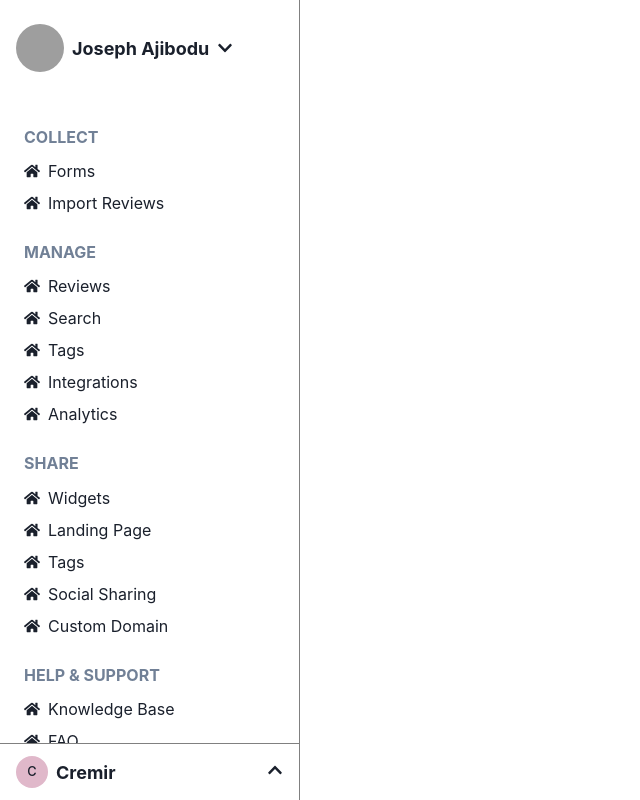
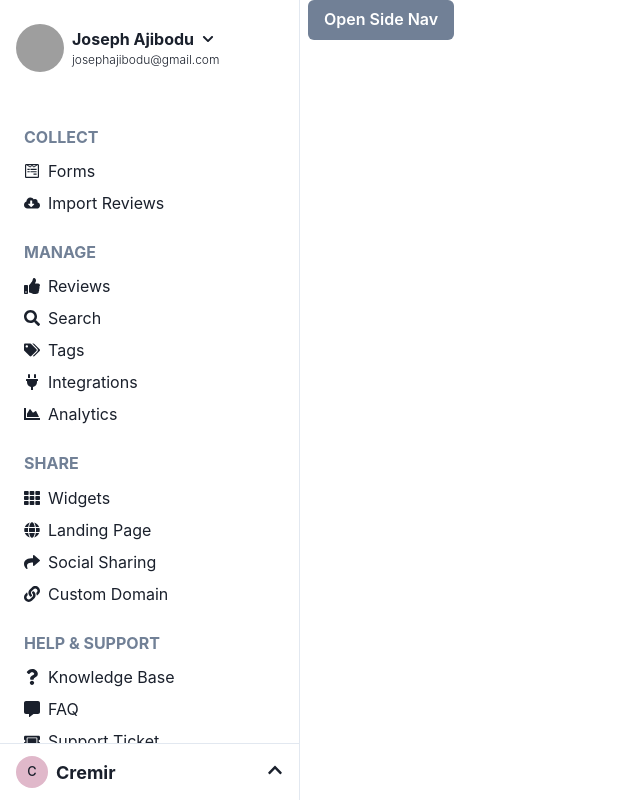
Before and after one commit to cremirdevio/reviewgush-web, a Next.js app: page /account/dashboard in a window 1280 px wide. Shown: the whole page, without its empty margins (0-640 px from the left). Built offline with nearby package versions, Linux system fonts and the light colour scheme; grey boxes are pictures that could not be loaded.

Commit message:
chore: dashboard side navigaton shell completed

```diff
--- a/src/components/dashboard-layout.tsx
+++ b/src/components/dashboard-layout.tsx
@@ -8,9 +8,13 @@ interface DashboardLayoutProps {
 
 export default function DashboardLayout({ children }: DashboardLayoutProps) {
   return (
-    <Stack>
+    <Stack direction={["column", "row"]}>
         <SideNavigation />
-        {children}
+        <>
+          {/* Main Navigation */}
+          {children}
+          {/* Main Footer */}
+        </>
     </Stack>
   )
 }
--- a/src/components/side-bar-link.tsx
+++ b/src/components/side-bar-link.tsx
@@ -1,7 +1,7 @@
 import React from 'react'
 import Link from './ui/link'
-import { HStack, Heading, Icon, Text } from '@chakra-ui/react'
-import { FaHome } from 'react-icons/fa'
+import { HStack, Heading, Icon, LinkBox, LinkOverlay, Text } from '@chakra-ui/react'
+import { FaExternalLinkAlt, FaHome, FaIcons } from 'react-icons/fa'
 import { SidebarNavItem } from '@/types'
 
 interface SideNavLinkProp {
@@ -15,13 +15,20 @@ export default function SideNavLink({ navItem }: SideNavLinkProp) {
     }
 
     return (
-        <Link textDecoration={"none"} href={navItem.href}>
+        <LinkBox textDecoration={"none"}>
             <HStack _hover={{
-                bgColor: "green.100", borderRadius: "md"
+                bgColor: "green.100",
+                borderRadius: "md",
+                textDecoration: "none"
             }} py={"4px"} pl={"8px"}>
-                <Icon as={FaHome} />
-                <Text>{navItem.title}</Text>
+                <Icon as={navItem.icon} />
+                <LinkOverlay href={navItem.href}>
+                    <Text>
+                        {navItem.title}
+                        {navItem.external && <Icon as={FaExternalLinkAlt} boxSize={"3"} color={"gray"} />}
+                    </Text>
+                </LinkOverlay>
             </HStack>
-        </Link>
+        </LinkBox>
     )
 }
--- /dev/null
+++ b/src/components/side-nav-content.tsx
@@ -0,0 +1,71 @@
+import { Avatar, Box, BoxProps, Drawer, DrawerContent, DrawerOverlay, Flex, HStack, Heading, Icon, Menu, MenuButton, MenuDivider, MenuItem, MenuList, Text, VStack, useDisclosure, useMediaQuery } from '@chakra-ui/react'
+import React from 'react'
+import { FaChevronDown, FaChevronUp, FaHome } from 'react-icons/fa'
+import SideNavLink from './side-bar-link'
+import { dashboardConfig } from '@/src/config/dashboard'
+
+type SideNavigationContentProps = Pick<BoxProps, 'width' | 'maxWidth'>;
+
+export default function SideNavigationContent({ width = ["300px"], maxWidth } : SideNavigationContentProps) {
+
+    return (
+        <Flex width={width} maxW={maxWidth} maxH={"100vh"} height={"100vh"} flexDir={"column"} alignItems={"flex-start"} justifyContent={"space-between"} borderRight={"1px"} borderColor={"gray.200"} bg={"white"}>
+            <Box px={"16px"} py={"24px"} width={"full"} overflowY={"auto"} >
+                {/* Side Navigation Header */}
+                <HStack>
+                    <Avatar
+                        size='md'
+                        name='Joseph Ajibodu'
+                        src='https://senja-lh3.b-cdn.net/a/ALm5wu3wbzsBQ5txejoQuxNCMksbHpsGPYNtxInUN9kKlQ=s96-c?width=100&height=100'
+                    />
+
+                    <Menu>
+                        <MenuButton as={Box}>
+                            <HStack>
+                                <Text fontWeight={"bold"} fontSize={"md"}>Joseph Ajibodu</Text>
+                                <Icon as={FaChevronDown} boxSize={"3"} />
+                            </HStack>
+                            <Text fontWeight={"light"} fontSize={"xs"}>josephajibodu@gmail.com</Text>
+                        </MenuButton>
+                        <MenuList>
+                            <MenuItem>Account</MenuItem>
+                            <MenuItem>Upgrade</MenuItem>
+                            <MenuItem>Settings</MenuItem>
+                            <MenuDivider />
+                            <MenuItem>Become our affiliate</MenuItem>
+                            <MenuItem>Reward account</MenuItem>
+                            <MenuDivider />
+                            <MenuItem>Sign out</MenuItem>
+                        </MenuList>
+                    </Menu>
+                </HStack>
+
+                {/* Side Navigation Body */}
+                <Flex flexDir={"column"} my={"8"}>
+                    {dashboardConfig.sidebarNav.map((sideBarItem) => <SideNavLink navItem={sideBarItem} key={sideBarItem.title} />)}
+                </Flex>
+            </Box>
+
+            {/* Side Navigation Footer */}
+            <HStack borderTop={"1px"} borderColor={"gray.200"} py={"3"} px={"16px"} width={"full"} justifyContent={"space-between"}>
+                <HStack>
+                    <Avatar
+                        size='sm'
+                        name='Cremir'
+                        src='https://t1.gstatic.com/faviconV2?client=SOCIAL&type=FAVICON&fallback_opts=TYPE,SIZE,URL&url=https://cremir.org&size=64'
+                    />
+                    <Text fontWeight={"bold"} fontSize={"lg"}>Cremir</Text>
+                </HStack>
+                <Menu>
+                    <MenuButton as={Box}>
+                        <Icon as={FaChevronUp} />
+                    </MenuButton>
+                    <MenuList>
+                        <MenuItem>Project One</MenuItem>
+                        <MenuItem>Project Two</MenuItem>
+                    </MenuList>
+                </Menu>
+            </HStack>
+        </Flex>
+    )
+}
--- a/src/components/side-nav.tsx
+++ b/src/components/side-nav.tsx
@@ -1,66 +1,29 @@
-import { Avatar, Box, Flex, HStack, Heading, Icon, Menu, MenuButton, MenuItem, MenuList, Text, VStack } from '@chakra-ui/react'
-import React from 'react'
+import { Avatar, Box, Drawer, DrawerContent, DrawerOverlay, Flex, HStack, Heading, Icon, Menu, MenuButton, MenuItem, MenuList, Text, VStack, useDisclosure, useMediaQuery } from '@chakra-ui/react'
+import React, { useContext } from 'react'
 import { FaChevronDown, FaChevronUp, FaHome } from 'react-icons/fa'
-import Button from './ui/button'
-import Link from './ui/link'
 import SideNavLink from './side-bar-link'
 import { dashboardConfig } from '@/src/config/dashboard'
+import SideNavigationContent from './side-nav-content'
+import { NavigationContext } from '@/src/contexts/navigation-context'
 
 export default function SideNavigation() {
-    return (
-        <Flex maxWidth={["300px"]} maxH={"100vh"} height={"100vh"} flexDir={"column"} alignItems={"flex-start"} justifyContent={"space-between"} borderRight={"1px"} borderColor={"gray"}>
-            <Box px={"16px"} py={"24px"} width={"full"} overflowY={"auto"} >
-                {/* Side Navigation Header */}
-                <HStack>
-                    <Avatar
-                        size='md'
-                        name='Prosper Otemuyiwa'
-                        src='https://senja-lh3.b-cdn.net/a/ALm5wu3wbzsBQ5txejoQuxNCMksbHpsGPYNtxInUN9kKlQ=s96-c?width=100&height=100'
-                    />
+    const [isLargerThanMobile] = useMediaQuery("(min-width: 480px)")
+    const { sideBarIsOpen, toggleSideBar } = useContext(NavigationContext);
 
-                    <Menu>
-                        <MenuButton as={Box}>
-                            <HStack>
-                                <Text fontWeight={"bold"} fontSize={"lg"}>Joseph Ajibodu</Text>
-                                <Icon as={FaChevronDown} />
-                            </HStack>
-                        </MenuButton>
-                        <MenuList>
-                            <MenuItem>Download</MenuItem>
-                            <MenuItem>Create a Copy</MenuItem>
-                            <MenuItem>Mark as Draft</MenuItem>
-                            <MenuItem>Delete</MenuItem>
-                            <MenuItem>Attend a Workshop</MenuItem>
-                        </MenuList>
-                    </Menu>
-                </HStack>
+    if (isLargerThanMobile) return (
+        <>
+            <SideNavigationContent />
+        </>
+    )
 
-                {/* Side Navigation Body */}
-                <Flex flexDir={"column"} my={"8"}>
-                    {dashboardConfig.sidebarNav.map((sideBarItem) => <SideNavLink navItem={sideBarItem} key={sideBarItem.title} />)}
-                </Flex>
-            </Box>
-
-            {/* Side Navigation Footer */}
-            <HStack borderTop={"1px"} borderColor={"gray"} py={"3"} px={"16px"} width={"full"} justifyContent={"space-between"}>
-                <HStack>
-                    <Avatar
-                        size='sm'
-                        name='Cremir'
-                        src='https://t1.gstatic.com/faviconV2?client=SOCIAL&type=FAVICON&fallback_opts=TYPE,SIZE,URL&url=https://cremir.org&size=64'
-                    />
-                    <Text fontWeight={"bold"} fontSize={"lg"}>Cremir</Text>
-                </HStack>
-                <Menu>
-                    <MenuButton as={Box}>
-                        <Icon as={FaChevronUp} />
-                    </MenuButton>
-                    <MenuList>
-                        <MenuItem>Project One</MenuItem>
-                        <MenuItem>Project Two</MenuItem>
-                    </MenuList>
-                </Menu>
-            </HStack>
-        </Flex>
-    )
+    return <Drawer
+        isOpen={sideBarIsOpen}
+        placement='left'
+        onClose={toggleSideBar}
+        >
+            <DrawerOverlay />
+            <DrawerContent>
+                <SideNavigationContent width={"full"} />
+            </DrawerContent>
+    </Drawer>
 }
--- a/src/config/dashboard.ts
+++ b/src/config/dashboard.ts
@@ -1,16 +1,9 @@
+import FA, { FaAddressCard, FaChartArea, FaCloudDownloadAlt, FaCommentAlt, FaConnectdevelop, FaGlobe, FaLink, FaPlug, FaPuzzlePiece, FaQuestion, FaSearch, FaShare, FaTags, FaTasks, FaTh, FaThumbsUp, FaTicketAlt, FaUsers, FaWpforms } from 'react-icons/fa';
 import { DashboardConfig } from "@/types";
 
 export const dashboardConfig: DashboardConfig = {
   mainNav: [
-    {
-      title: "Documentation",
-      href: "/docs",
-    },
-    {
-      title: "Support",
-      href: "/support",
-      disabled: true,
-    },
+
   ],
   sidebarNav: [
     {
@@ -20,12 +13,12 @@ export const dashboardConfig: DashboardConfig = {
     {
       title: "Forms",
       href: "/account/forms",
-      icon: "forms",
+      icon: FaWpforms,
     },
     {
       title: "Import Reviews",
       href: "/account/import-reviews",
-      icon: "reviews",
+      icon: FaCloudDownloadAlt,
     },
 
     {
@@ -35,27 +28,27 @@ export const dashboardConfig: DashboardConfig = {
     {
       title: "Reviews",
       href: "/account/reviews",
-      icon: "reviews",
+      icon: FaThumbsUp,
     },
     {
       title: "Search",
       href: "/account/search-reviews",
-      icon: "search",
+      icon: FaSearch,
     },
     {
       title: "Tags",
       href: "/account/tags",
-      icon: "search",
+      icon: FaTags,
     },
     {
       title: "Integrations",
       href: "/account/integrations",
-      icon: "search",
+      icon: FaPlug,//fa-puzzle-piece, plug, link, share-alt
     },
     {
       title: "Analytics",
       href: "/account/analytics",
-      icon: "search",
+      icon: FaChartArea,
     },
 
     {
@@ -65,27 +58,22 @@ export const dashboardConfig: DashboardConfig = {
     {
       title: "Widgets",
       href: "/account/widgets",
-      icon: "reviews",
+      icon: FaTh,
     },
     {
       title: "Landing Page",
       href: "/account/landing-page",
-      icon: "search",
-    },
-    {
-      title: "Tags",
-      href: "/account/tags",
-      icon: "search",
+      icon: FaGlobe,
     },
     {
       title: "Social Sharing",
       href: "/account/social-sharing",
-      icon: "search",
+      icon: FaShare,
     },
     {
       title: "Custom Domain",
       href: "/account/custom-domain",
-      icon: "search",
+      icon: FaLink,
     },
 
     // Might move settings to just one page
@@ -127,27 +115,27 @@ export const dashboardConfig: DashboardConfig = {
     {
       title: "Knowledge Base",
       href: "/account/knowledge-base",
-      icon: "reviews",
+      icon: FaQuestion,
     },
     {
       title: "FAQ",
       href: "/account/faq",
-      icon: "search",
+      icon: FaCommentAlt,
     },
     {
       title: "Support Ticket",
       href: "/account/support",
-      icon: "search",
+      icon: FaTicketAlt,
     },
     {
       title: "Community",
       href: "/account/community-forum",
-      icon: "search",
+      icon: FaUsers,
     },
     {
       title: "Contact Us",
       href: "/account/contact-us",
-      icon: "search",
+      icon: FaAddressCard,
     },
   ],
 }
--- /dev/null
+++ b/src/contexts/navigation-context.tsx
@@ -0,0 +1,25 @@
+import { useDisclosure } from "@chakra-ui/react";
+import { createContext, useContext } from "react";
+
+interface NavigationContextProp {
+    sideBarIsOpen: boolean;
+    toggleSideBar: () => void;
+}
+
+export const NavigationContext = createContext<NavigationContextProp>({
+    sideBarIsOpen: false,
+    toggleSideBar: () => { }
+});
+
+export default function NavigationProvider({ children }: { children: React.ReactNode }) {
+    const { isOpen, onToggle } = useDisclosure()
+
+    return (
+        <NavigationContext.Provider value={{
+            sideBarIsOpen: isOpen,
+            toggleSideBar: onToggle
+        }}>
+            {children}
+        </NavigationContext.Provider>
+    )
+}
--- a/src/pages/_app.tsx
+++ b/src/pages/_app.tsx
@@ -1,16 +1,19 @@
 import '../styles/globals.css'
 import type { AppProps } from 'next/app'
-import {ChakraProvider} from "@chakra-ui/react";
+import { ChakraProvider } from "@chakra-ui/react";
 import Head from 'next/head';
+import NavigationProvider from '@/src/contexts/navigation-context';
 
 export default function App({ Component, pageProps }: AppProps) {
   return (<ChakraProvider>
+    <NavigationProvider>
       <Head>
         <title>ReviewGush</title>
         <meta name="description" content="Generated by create next app" />
         <meta name="viewport" content="width=device-width, initial-scale=1" />
         <link rel="icon" href="/favicon.ico" />
       </Head>
-    <Component {...pageProps} />
+      <Component {...pageProps} />
+    </NavigationProvider>
   </ChakraProvider>)
 }
--- a/src/pages/account/dashboard.tsx
+++ b/src/pages/account/dashboard.tsx
@@ -1,11 +1,16 @@
 import DashboardLayout from '@/src/components/dashboard-layout'
+import Button from '@/src/components/ui/button'
+import { NavigationContext } from '@/src/contexts/navigation-context';
 import { Box } from '@chakra-ui/react'
-import React from 'react'
+import React, { useContext } from 'react'
 
 export default function Dashboard() {
+    const { sideBarIsOpen, toggleSideBar } = useContext(NavigationContext);
   return (
    <DashboardLayout>
-        <></>
+        <>
+            <Button onClick={toggleSideBar}>Open Side Nav</Button>
+        </>
    </DashboardLayout>
   )
 }
--- a/types/index.d.ts
+++ b/types/index.d.ts
@@ -1,3 +1,6 @@
+import { IconType } from "react-icons"
+import FAIcons from "react-icons/fa"
+
 export type NavItem = {
   title: string
   href: string
@@ -10,7 +13,7 @@ export type SidebarNavItem = {
   title: string
   disabled?: boolean
   external?: boolean
-  icon?: keyof typeof Icons
+  icon?: IconType
 } & (
     | {
       href: string;
```
